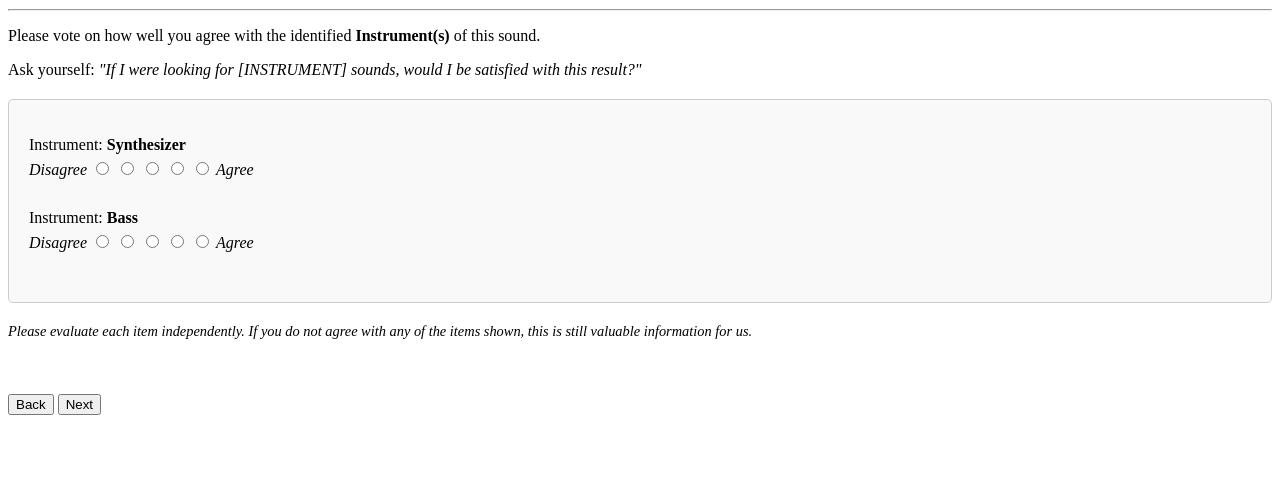
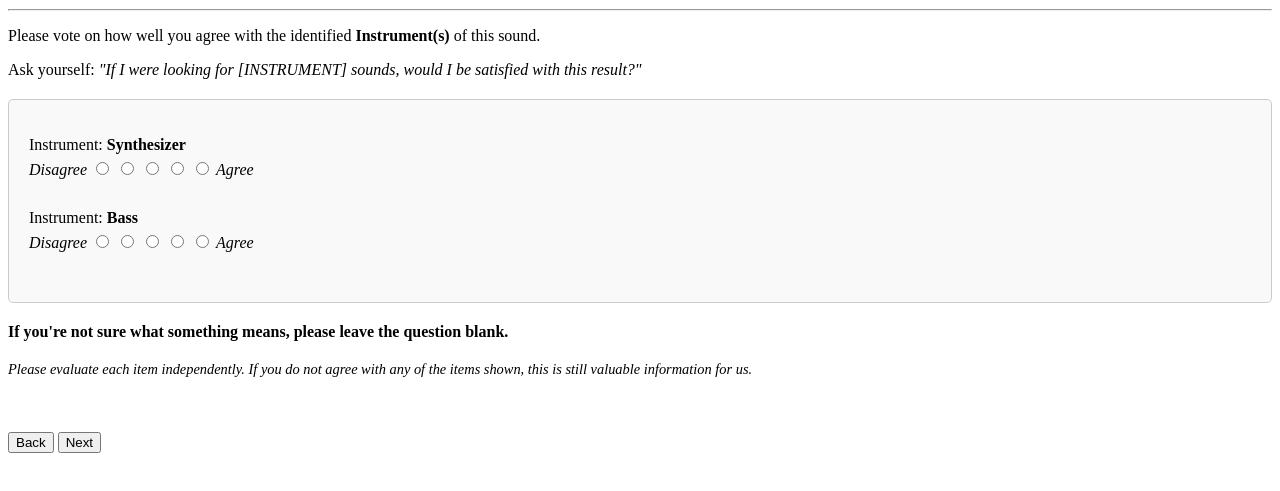
Before and after one commit to Adag96/OCEAN-Metadata-Test, a plain HTML site: page index.html in a window 1280 px wide. Both pictures are taken after a click on the button "Continue". Shown: the part 137-628 px from the top of the page. Drawn offline with Linux system fonts and the light colour scheme.

Commit message:
Formatting corrections

```diff
--- a/index.html
+++ b/index.html
@@ -49,6 +49,7 @@
         <p id="category-question"></p>
         <div id="questions-container">
             </div>
+        <p style="margin-top: 10px;"><strong>If you're not sure what something means, please leave the question blank.</strong></p>
         <p style="font-size: 0.9em; font-style: italic; margin-top: 20px;"><em>Please evaluate each item independently. If you do not agree with any of the items shown, this is still valuable information for us.</em></p>
         <button id="back-btn">Back</button>
         <button id="next-btn">Next</button>
```
Also changed, not shown: 1 other file.
